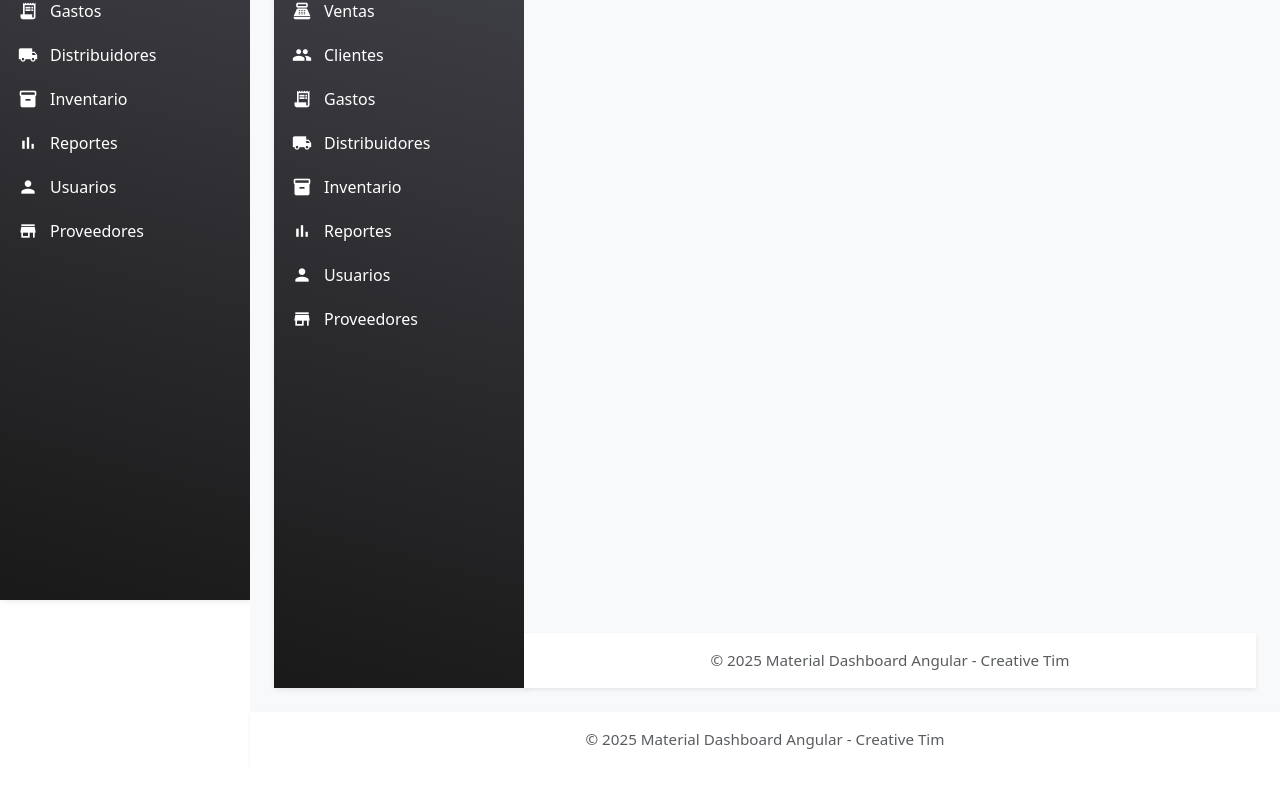
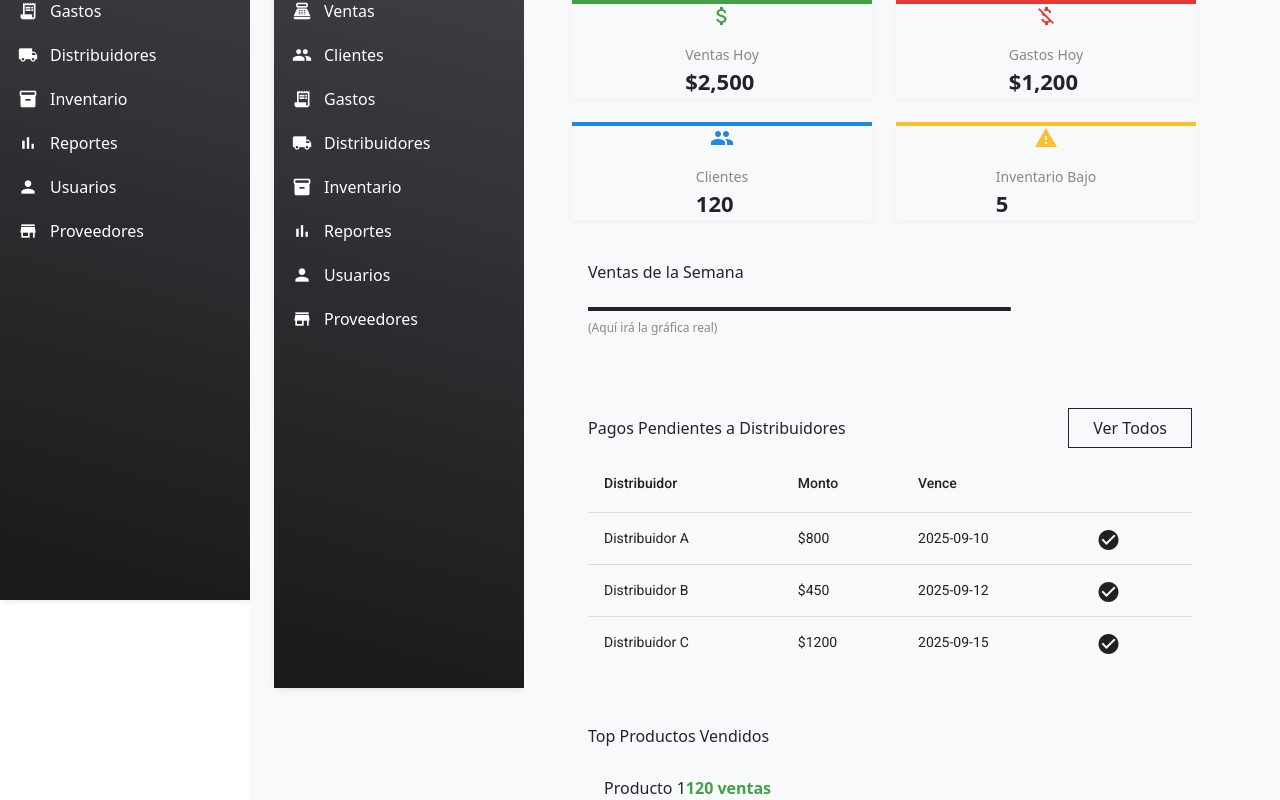
Before and after one commit to jeimss11/admondash, an Angular app in the folder frontend/: page /dashboard in a window 1280 px wide. Shown: the part 200-1000 px from the top of the page. Before the commit the page ends 967 px from the top, so only its background shows below. Built offline with nearby package versions, Linux system fonts and the light colour scheme; no server answers; sample sign-in values are in the browser's storage; what @angular/fire would draw is missing.

Commit message:
Implement dashboard layout with KPIs, payments, top products, and alerts; add styles and dialog for payments

```diff
--- a/frontend/src/app/modules/dashboard/dashboard/dashboard.html
+++ b/frontend/src/app/modules/dashboard/dashboard/dashboard.html
@@ -1 +1,80 @@
-<p>dashboard works!</p>
+<div class="dashboard-container">
+  <!-- KPIs -->
+  <div class="kpi-row">
+    <mat-card *ngFor="let kpi of kpis" class="kpi-card" [style.borderTopColor]="kpi.color">
+      <mat-icon [style.color]="kpi.color">{{ kpi.icon }}</mat-icon>
+      <div class="kpi-info">
+        <div class="kpi-title">{{ kpi.title }}</div>
+        <div class="kpi-value">{{ kpi.value }}</div>
+      </div>
+    </mat-card>
+  </div>
+
+  <!-- Gráfica (placeholder) -->
+  <mat-card class="chart-card">
+    <div class="chart-title">Ventas de la Semana</div>
+    <div class="chart-placeholder">
+      <mat-progress-bar mode="determinate" value="70"></mat-progress-bar>
+      <div class="chart-desc">(Aquí irá la gráfica real)</div>
+    </div>
+  </mat-card>
+
+  <!-- Pagos pendientes a distribuidores -->
+  <mat-card class="payments-card">
+    <div class="payments-header">
+      <span>Pagos Pendientes a Distribuidores</span>
+      <button mat-stroked-button color="primary" (click)="openPaymentsModal()">Ver Todos</button>
+    </div>
+    <table mat-table [dataSource]="payments" class="mat-elevation-z1 payments-table">
+      <ng-container matColumnDef="distributor">
+        <th mat-header-cell *matHeaderCellDef>Distribuidor</th>
+        <td mat-cell *matCellDef="let p">{{ p.distributor }}</td>
+      </ng-container>
+      <ng-container matColumnDef="amount">
+        <th mat-header-cell *matHeaderCellDef>Monto</th>
+        <td mat-cell *matCellDef="let p">${{ p.amount }}</td>
+      </ng-container>
+      <ng-container matColumnDef="dueDate">
+        <th mat-header-cell *matHeaderCellDef>Vence</th>
+        <td mat-cell *matCellDef="let p">{{ p.dueDate }}</td>
+      </ng-container>
+      <ng-container matColumnDef="actions">
+        <th mat-header-cell *matHeaderCellDef></th>
+        <td mat-cell *matCellDef="let p">
+          <button
+            mat-icon-button
+            color="primary"
+            (click)="showAlert('Pago a ' + p.distributor + ' marcado como realizado')"
+          >
+            <mat-icon>check_circle</mat-icon>
+          </button>
+        </td>
+      </ng-container>
+      <tr mat-header-row *matHeaderRowDef="displayedColumns"></tr>
+      <tr mat-row *matRowDef="let row; columns: displayedColumns"></tr>
+    </table>
+  </mat-card>
+
+  <!-- Top productos -->
+  <mat-card class="top-products-card">
+    <div class="top-products-title">Top Productos Vendidos</div>
+    <mat-list>
+      <mat-list-item *ngFor="let prod of topProducts">
+        <span>{{ prod.name }}</span>
+        <span class="spacer"></span>
+        <span class="sales">{{ prod.sales }} ventas</span>
+      </mat-list-item>
+    </mat-list>
+  </mat-card>
+
+  <!-- Alertas -->
+  <mat-card class="alerts-card">
+    <div class="alerts-title">Alertas</div>
+    <mat-list>
+      <mat-list-item *ngFor="let alert of alerts">
+        <mat-icon color="warn">warning</mat-icon>
+        <span>{{ alert }}</span>
+      </mat-list-item>
+    </mat-list>
+  </mat-card>
+</div>
--- a/frontend/src/app/modules/dashboard/dashboard/dashboard.scss
+++ b/frontend/src/app/modules/dashboard/dashboard/dashboard.scss
@@ -0,0 +1,92 @@
+// Dashboard styles
+.dashboard-container {
+  display: flex;
+  flex-direction: column;
+  gap: 24px;
+  padding: 24px;
+}
+
+.kpi-row {
+  display: flex;
+  gap: 24px;
+  flex-wrap: wrap;
+}
+
+.kpi-card {
+  flex: 1 1 200px;
+  display: flex;
+  align-items: center;
+  gap: 16px;
+  border-top: 4px solid #43a047;
+  min-width: 200px;
+  max-width: 300px;
+  box-shadow: 0 2px 8px rgba(0, 0, 0, 0.04);
+}
+.kpi-info {
+  display: flex;
+  flex-direction: column;
+}
+.kpi-title {
+  font-size: 14px;
+  color: #888;
+}
+.kpi-value {
+  font-size: 22px;
+  font-weight: bold;
+}
+
+.chart-card {
+  padding: 16px;
+}
+.chart-title {
+  font-weight: 500;
+  margin-bottom: 8px;
+}
+.chart-placeholder {
+  height: 60px;
+  display: flex;
+  flex-direction: column;
+  justify-content: center;
+  align-items: flex-start;
+}
+.chart-desc {
+  font-size: 12px;
+  color: #888;
+  margin-top: 8px;
+}
+
+.payments-card {
+  padding: 16px;
+}
+.payments-header {
+  display: flex;
+  justify-content: space-between;
+  align-items: center;
+  margin-bottom: 8px;
+}
+.payments-table {
+  width: 100%;
+}
+
+.top-products-card {
+  padding: 16px;
+}
+.top-products-title {
+  font-weight: 500;
+  margin-bottom: 8px;
+}
+.spacer {
+  flex: 1 1 auto;
+}
+.sales {
+  font-weight: bold;
+  color: #43a047;
+}
+
+.alerts-card {
+  padding: 16px;
+}
+.alerts-title {
+  font-weight: 500;
+  margin-bottom: 8px;
+}
--- a/frontend/src/app/modules/dashboard/dashboard/dashboard.ts
+++ b/frontend/src/app/modules/dashboard/dashboard/dashboard.ts
@@ -1,10 +1,121 @@
+import { NgForOf } from '@angular/common';
 import { Component } from '@angular/core';
+import { MatButtonModule } from '@angular/material/button';
+import { MatCardModule } from '@angular/material/card';
+import { MatDialog, MatDialogModule } from '@angular/material/dialog';
+import { MatDividerModule } from '@angular/material/divider';
+import { MatIconModule } from '@angular/material/icon';
+import { MatListModule } from '@angular/material/list';
+import { MatProgressBarModule } from '@angular/material/progress-bar';
+import { MatSnackBar, MatSnackBarModule } from '@angular/material/snack-bar';
+import { MatTableModule } from '@angular/material/table';
+
+interface Kpi {
+  title: string;
+  value: string;
+  icon: string;
+  color: string;
+}
+
+interface Payment {
+  distributor: string;
+  amount: number;
+  dueDate: string;
+}
+
+interface Product {
+  name: string;
+  sales: number;
+}
 
 @Component({
   selector: 'app-dashboard',
   standalone: true,
-  imports: [],
+  imports: [
+    NgForOf,
+    MatCardModule,
+    MatTableModule,
+    MatButtonModule,
+    MatDialogModule,
+    MatIconModule,
+    MatSnackBarModule,
+    MatDividerModule,
+    MatListModule,
+    MatProgressBarModule,
+  ],
   templateUrl: './dashboard.html',
   styleUrl: './dashboard.scss',
 })
-export class Dashboard {}
+export class Dashboard {
+  kpis: Kpi[] = [
+    { title: 'Ventas Hoy', value: '$2,500', icon: 'attach_money', color: '#43a047' },
+    { title: 'Gastos Hoy', value: '$1,200', icon: 'money_off', color: '#e53935' },
+    { title: 'Clientes', value: '120', icon: 'group', color: '#1e88e5' },
+    { title: 'Inventario Bajo', value: '5', icon: 'warning', color: '#fbc02d' },
+  ];
+
+  payments: Payment[] = [
+    { distributor: 'Distribuidor A', amount: 800, dueDate: '2025-09-10' },
+    { distributor: 'Distribuidor B', amount: 450, dueDate: '2025-09-12' },
+    { distributor: 'Distribuidor C', amount: 1200, dueDate: '2025-09-15' },
+  ];
+
+  topProducts: Product[] = [
+    { name: 'Producto 1', sales: 120 },
+    { name: 'Producto 2', sales: 95 },
+    { name: 'Producto 3', sales: 80 },
+  ];
+
+  alerts: string[] = ['Inventario bajo en Producto 1', 'Pago pendiente a Distribuidor B'];
+
+  displayedColumns: string[] = ['distributor', 'amount', 'dueDate', 'actions'];
+
+  constructor(private dialog: MatDialog, private snackBar: MatSnackBar) {}
+
+  openPaymentsModal() {
+    this.dialog.open(PaymentsDialog, {
+      data: this.payments,
+      width: '500px',
+    });
+  }
+
+  showAlert(msg: string) {
+    this.snackBar.open(msg, 'Cerrar', { duration: 3000 });
+  }
+}
+
+import { inject } from '@angular/core';
+import { MAT_DIALOG_DATA } from '@angular/material/dialog';
+
+@Component({
+  selector: 'payments-dialog',
+  standalone: true,
+  imports: [MatDialogModule, MatTableModule, MatButtonModule, NgForOf],
+  template: `
+    <h2 mat-dialog-title>Pagos Pendientes a Distribuidores</h2>
+    <mat-dialog-content>
+      <table mat-table [dataSource]="data" class="mat-elevation-z1" style="width:100%">
+        <ng-container matColumnDef="distributor">
+          <th mat-header-cell *matHeaderCellDef>Distribuidor</th>
+          <td mat-cell *matCellDef="let p">{{ p.distributor }}</td>
+        </ng-container>
+        <ng-container matColumnDef="amount">
+          <th mat-header-cell *matHeaderCellDef>Monto</th>
+          <td mat-cell *matCellDef="let p">{{ '$' + p.amount }}</td>
+        </ng-container>
+        <ng-container matColumnDef="dueDate">
+          <th mat-header-cell *matHeaderCellDef>Vence</th>
+          <td mat-cell *matCellDef="let p">{{ p.dueDate }}</td>
+        </ng-container>
+        <tr mat-header-row *matHeaderRowDef="['distributor', 'amount', 'dueDate']"></tr>
+        <tr mat-row *matRowDef="let row; columns: ['distributor', 'amount', 'dueDate']"></tr>
+      </table>
+    </mat-dialog-content>
+    <mat-dialog-actions align="end">
+      <button mat-button mat-dialog-close>Cerrar</button>
+    </mat-dialog-actions>
+  `,
+})
+export class PaymentsDialog {
+  data = inject(MAT_DIALOG_DATA) as Payment[];
+}
```
Also changed, not shown: frontend/package.json (line endings or trailing spaces).
